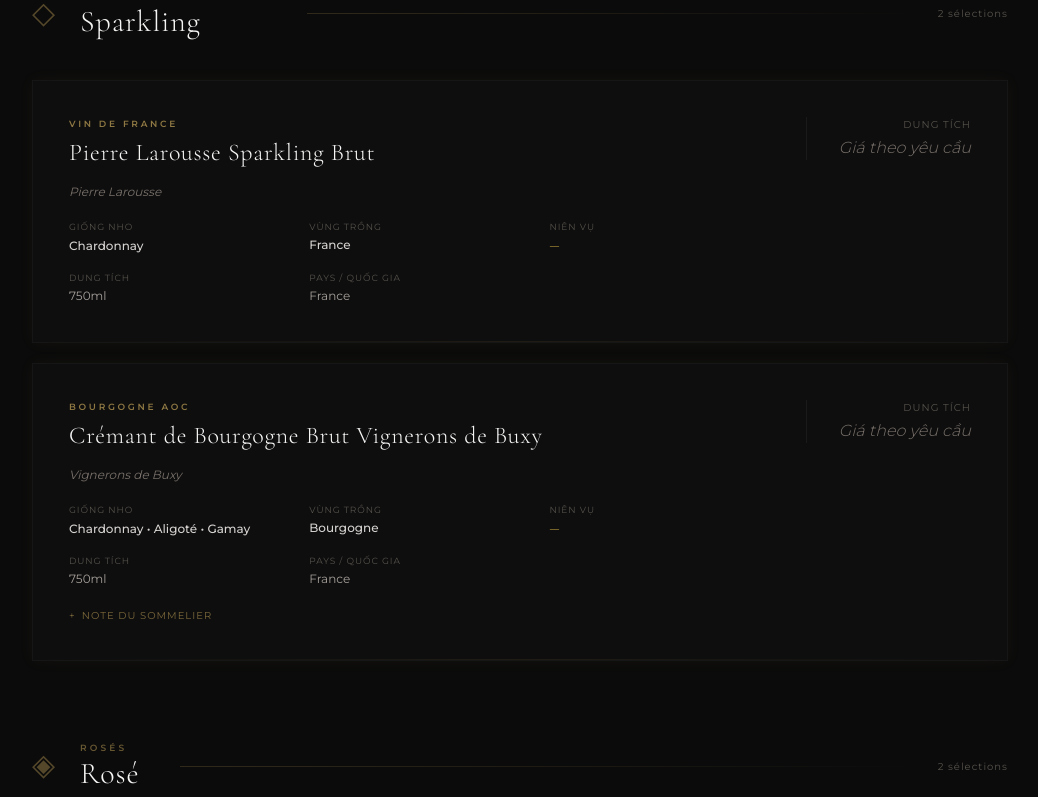
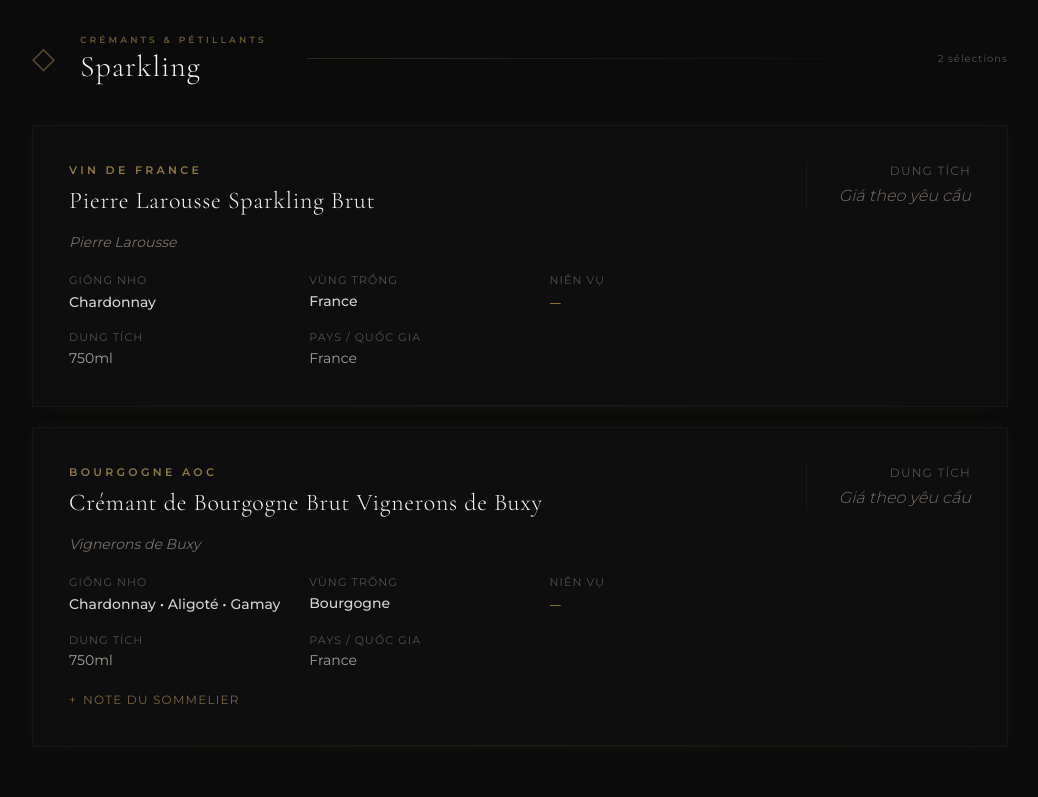
Before and after one commit to maisonvie-vn/maisonvie2026, a Next.js app in the folder maison-vie-app/: page /wine-list in a window 1280 px wide. Shown: the part 1523-2320 px from the top of the page, without its empty margins (120-1158 px from the left). Built offline with nearby package versions, Linux system fonts and the light colour scheme; no server answers; the database is empty.

Commit message:
style(wine-list): increase card font sizes +2px across all metadata fields, keep wine name unchanged

```diff
--- a/maison-vie-app/app/wine-list/page.js
+++ b/maison-vie-app/app/wine-list/page.js
@@ -1173,7 +1173,7 @@
       {/* VINO Club badge */}
       {wine.vino_club_eligible && (
         <div className="absolute top-0 right-0 bg-gold-500/10 border-b border-l border-gold-500/20 px-3 py-1">
-          <span className="text-[8px] uppercase tracking-[0.25em] text-gold-500 font-semibold">{t.vinoClub}</span>
+          <span className="text-[10px] uppercase tracking-[0.25em] text-gold-500 font-semibold">{t.vinoClub}</span>
         </div>
       )}
 
@@ -1183,7 +1183,7 @@
         <div className="flex-1 min-w-0">
 
           {/* Appellation line */}
-          <p className="text-[9px] uppercase tracking-[0.3em] text-gold-500/70 font-semibold mb-2 truncate">
+          <p className="text-[11px] uppercase tracking-[0.3em] text-gold-500/70 font-semibold mb-2 truncate">
             {wine.appellation}
           </p>
 
@@ -1194,36 +1194,36 @@
 
           {/* Producer — italic, muted */}
           {wine.producer && (
-            <p className="text-xs text-stone-500 italic mb-5">{wine.producer}</p>
+            <p className="text-sm text-stone-500 italic mb-5">{wine.producer}</p>
           )}
 
           {/* Specs grid — 2 × 2 / 2 × 3 */}
           <dl className="grid grid-cols-2 sm:grid-cols-3 gap-x-6 gap-y-4">
 
             <div>
-              <dt className="text-[9px] uppercase tracking-widest text-stone-600 mb-0.5">{t.labelGrape}</dt>
-              <dd className="text-[12px] text-stone-300 font-medium leading-relaxed">{wine.grape_variety || "—"}</dd>
+              <dt className="text-[11px] uppercase tracking-widest text-stone-600 mb-0.5">{t.labelGrape}</dt>
+              <dd className="text-[14px] text-stone-300 font-medium leading-relaxed">{wine.grape_variety || "—"}</dd>
             </div>
 
             <div>
-              <dt className="text-[9px] uppercase tracking-widest text-stone-600 mb-0.5">{t.labelRegion}</dt>
-              <dd className="text-[12px] text-stone-300 font-medium">{wine.region || "—"}</dd>
+              <dt className="text-[11px] uppercase tracking-widest text-stone-600 mb-0.5">{t.labelRegion}</dt>
+              <dd className="text-[14px] text-stone-300 font-medium">{wine.region || "—"}</dd>
             </div>
 
             <div>
-              <dt className="text-[9px] uppercase tracking-widest text-stone-600 mb-0.5">{t.labelVintage}</dt>
-              <dd className="text-[12px] text-gold-400 font-semibold font-luxury">{wine.vintage || "—"}</dd>
+              <dt className="text-[11px] uppercase tracking-widest text-stone-600 mb-0.5">{t.labelVintage}</dt>
+              <dd className="text-[14px] text-gold-400 font-semibold font-luxury">{wine.vintage || "—"}</dd>
             </div>
 
             <div>
-              <dt className="text-[9px] uppercase tracking-widest text-stone-600 mb-0.5">{t.labelVolume}</dt>
-              <dd className="text-[12px] text-stone-400">{wine.volume || "—"}</dd>
+              <dt className="text-[11px] uppercase tracking-widest text-stone-600 mb-0.5">{t.labelVolume}</dt>
+              <dd className="text-[14px] text-stone-400">{wine.volume || "—"}</dd>
             </div>
 
             {wine.country && (
               <div className="col-span-2">
-                <dt className="text-[9px] uppercase tracking-widest text-stone-600 mb-0.5">Pays / Quốc gia</dt>
-                <dd className="text-[12px] text-stone-400">{wine.country}</dd>
+                <dt className="text-[11px] uppercase tracking-widest text-stone-600 mb-0.5">Pays / Quốc gia</dt>
+                <dd className="text-[14px] text-stone-400">{wine.country}</dd>
               </div>
             )}
 
@@ -1234,7 +1234,7 @@
             <div className="mt-5">
               <button
                 onClick={() => setExpanded(!expanded)}
-                className="text-[10px] uppercase tracking-widest text-gold-500/60 hover:text-gold-400 transition-premium flex items-center gap-1.5"
+                className="text-[12px] uppercase tracking-widest text-gold-500/60 hover:text-gold-400 transition-premium flex items-center gap-1.5"
               >
                 <span>{expanded ? "−" : "+"}</span>
                 <span>Note du Sommelier</span>
@@ -1243,13 +1243,13 @@
               {expanded && (
                 <div className="mt-4 pl-4 border-l border-gold-500/20 space-y-3 animate-fade-in">
                   {hasNote && (
-                    <p className="text-[12px] text-stone-400 font-light italic leading-relaxed">
+                    <p className="text-[14px] text-stone-400 font-light italic leading-relaxed">
                       {wine.sommelier_note}
                     </p>
                   )}
                   {hasPairing && (
-                    <p className="text-[11px] text-stone-500">
-                      <span className="text-stone-600 uppercase tracking-wider text-[9px] mr-2">{t.labelFoodPairing}:</span>
+                    <p className="text-[13px] text-stone-500">
+                      <span className="text-stone-600 uppercase tracking-wider text-[11px] mr-2">{t.labelFoodPairing}:</span>
                       {wine.food_pairing}
                     </p>
                   )}
@@ -1267,7 +1267,7 @@
             <div className="space-y-3 text-right">
               {wine.price_variants.map((v) => (
                 <div key={v.volume}>
-                  <div className="text-[10px] uppercase tracking-widest text-stone-600 mb-0.5">{v.volume}</div>
+                  <div className="text-[12px] uppercase tracking-widest text-stone-600 mb-0.5">{v.volume}</div>
                   <div className="text-base font-light text-stone-500 italic">{t.priceOnRequest}</div>
                 </div>
               ))}
@@ -1275,7 +1275,7 @@
           ) : (
             // Standard single-volume
             <div className="text-right">
-              <div className="text-[10px] uppercase tracking-widest text-stone-600 mb-1">{t.labelVolume}</div>
+              <div className="text-[12px] uppercase tracking-widest text-stone-600 mb-1">{t.labelVolume}</div>
               <div className="text-base font-light text-stone-500 italic">{t.priceOnRequest}</div>
             </div>
           )}
```
